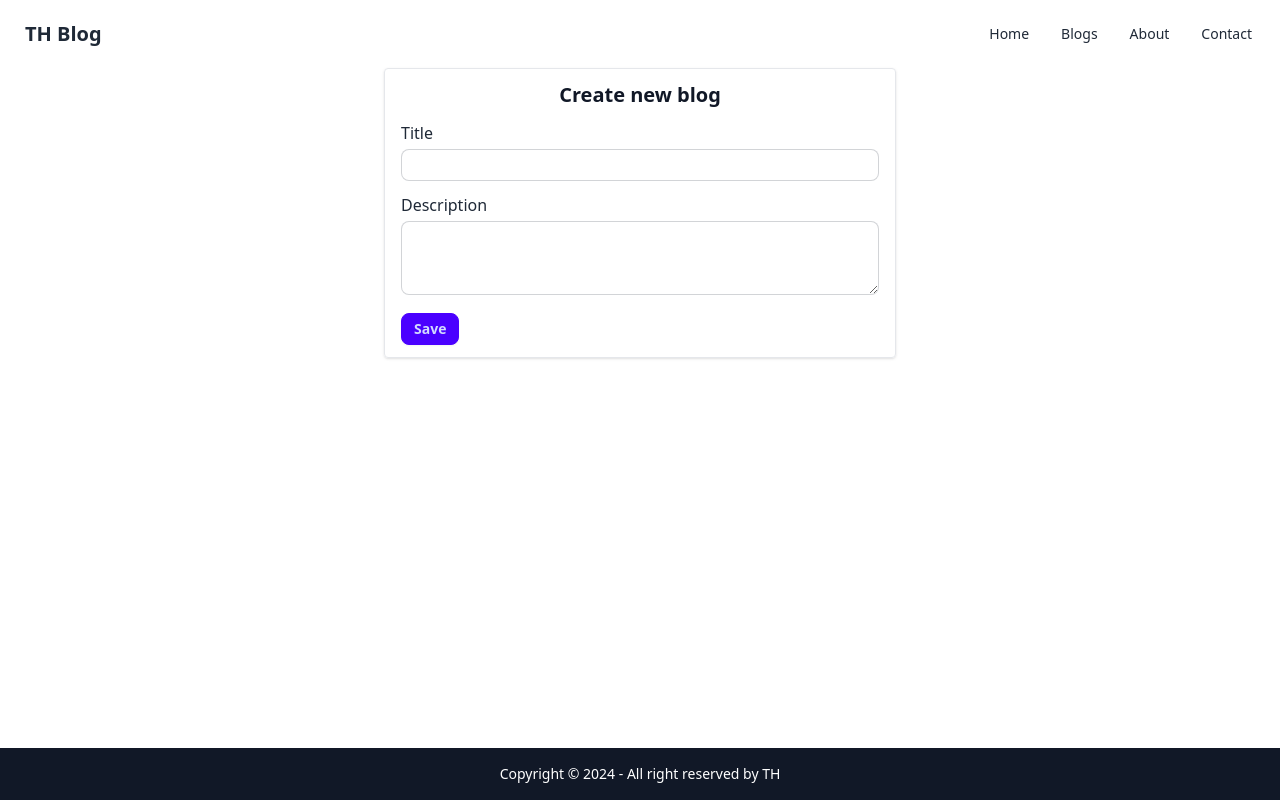
After one commit to thethmuu/CIY-Code-Champ, a PHP site: page /blogs/create in a window 1280 px wide. The commit adds this page. Run offline with PHP 8.4, Linux system fonts and the light colour scheme; some libraries are stand-ins or nearby versions.

Commit message:
create blog form UI, route and function

```diff
--- /dev/null
+++ b/controllers/blog-create.php
@@ -0,0 +1,16 @@
+<?php
+$config = require('config.php');
+$db = new Database($config['database']);
+
+if ($_SERVER['REQUEST_METHOD'] === 'POST') {
+    $db->query('INSERT INTO blogs(title, body, user_id) VALUES(:title, :body, :user_id)', [
+        'title' => $_POST['title'],
+        'body' => $_POST['body'],
+        'user_id' => 1
+    ]);
+}
+
+// dd($_SERVER['REQUEST_METHOD']);
+// dd($_POST);
+
+require("views/blog-create.view.php");
--- a/router.php
+++ b/router.php
@@ -7,7 +7,8 @@ $routes = [
     "/about" => "controllers/about.php",
     "/contact" => "controllers/contact.php",
     "/blog" => "controllers/blog.php",
-    "/blogs" => "controllers/blogs.php"
+    "/blogs" => "controllers/blogs.php",
+    "/blogs/create" => "controllers/blog-create.php"
 ];
 
 function routeToController($uri, $routes)
--- /dev/null
+++ b/views/blog-create.view.php
@@ -0,0 +1,27 @@
+<?php require('partials/head.php') ?>
+<?php require('partials/navbar.php') ?>
+
+<!-- main -->
+<main class="flex-grow">
+    <div class="container mx-auto">
+
+
+        <form method="POST" class="max-w-lg mx-auto px-4 py-3 border shadow rounded space-y-3">
+            <h2 class="text-center text-xl font-semibold text-gray-900">Create new blog</h2>
+
+            <div class="">
+                <label for="name"> Title</label>
+                <input required class="input input-bordered input-sm w-full mt-1" type="text" id="name" name="title">
+            </div>
+
+            <div class="">
+                <label for="body">Description</label>
+                <textarea required class="textarea textarea-bordered textarea-sm w-full mt-1" name="body" id="body"></textarea>
+            </div>
+
+            <button class="btn btn-sm btn-primary" type="submit">Save</button>
+        </form>
+    </div>
+</main>
+
+<?php require('partials/footer.php') ?>
--- a/views/blogs.view.php
+++ b/views/blogs.view.php
@@ -5,7 +5,11 @@
 <main class="flex-grow">
     <h2 class="text-center mt-4 text-lg font-medium text-gray-900">All Blog</h2>
 
-    <div class="max-w-7xl mx-auto py-6 flex gap-4 justify-center mt-2">
+    <div class="flex justify-center">
+        <a class="btn btn-sm btn-neutral mt-2" href="/blogs/create">Create Blog</a>
+    </div>
+
+    <div class="max-w-7xl mx-auto py-6 flex flex-wrap gap-6 justify-center mt-2">
         <?php foreach ($blogs as $blog) : ?>
             <article class="card bg-base-100 w-96 shadow-xl">
                 <div class="card-body">
```
